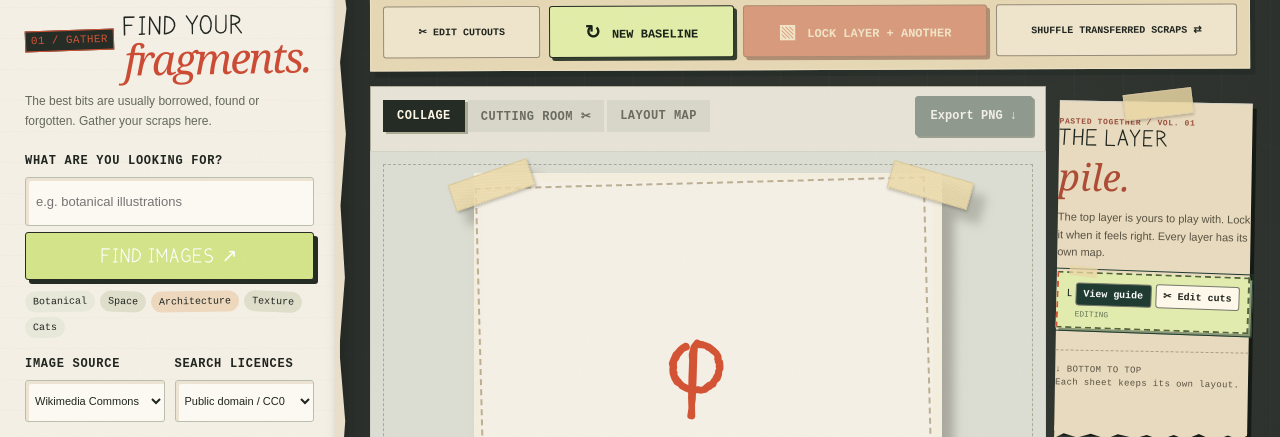
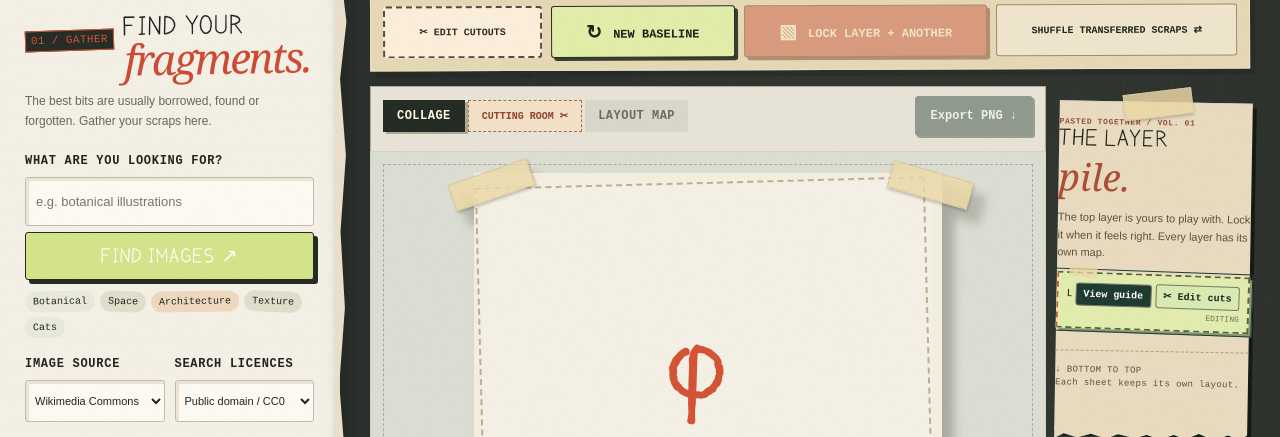
Before and after one commit to southernadd-cmyk/algoCollage, a website with bundled scripts: page index.html in a window 1280 px wide. Shown: the part 348-785 px from the top of the page. Built offline with nearby package versions, Linux system fonts and the light colour scheme.

Commit message:
Load dedicated Cutting Room design after the collage workbench theme

```diff
--- a/index.html
+++ b/index.html
@@ -9,6 +9,7 @@
   <link rel="icon" href="favicon.svg" type="image/svg+xml">
   <link rel="stylesheet" href="css/style.css">
   <link rel="stylesheet" href="css/cut-paste.css">
+  <link rel="stylesheet" href="css/cutting-room.css">
   <script defer src="vendor/algoart/random.js"></script>
   <script defer src="vendor/algoart/phi.js"></script>
   <script defer src="vendor/algoart/palettes.js"></script>
```
